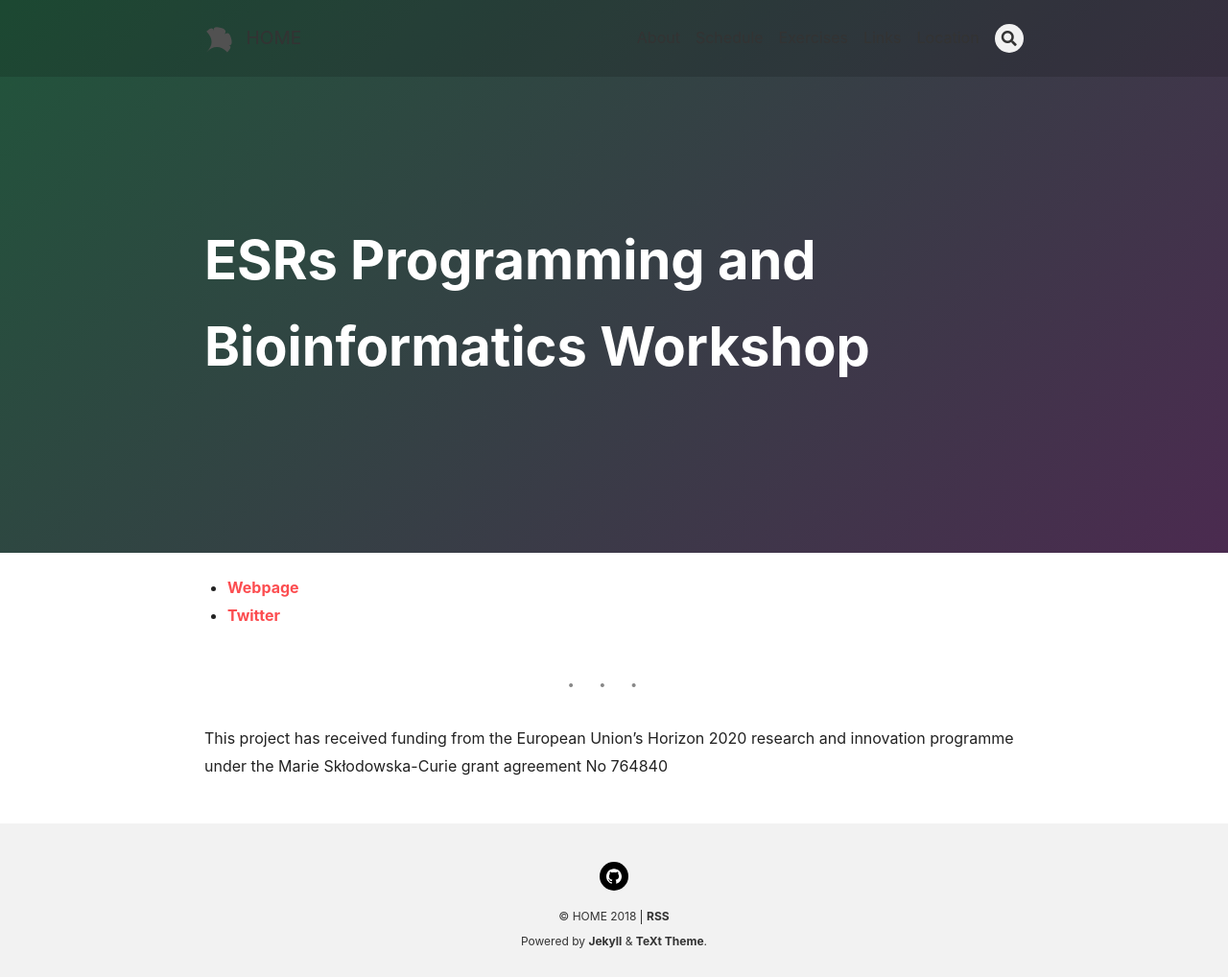
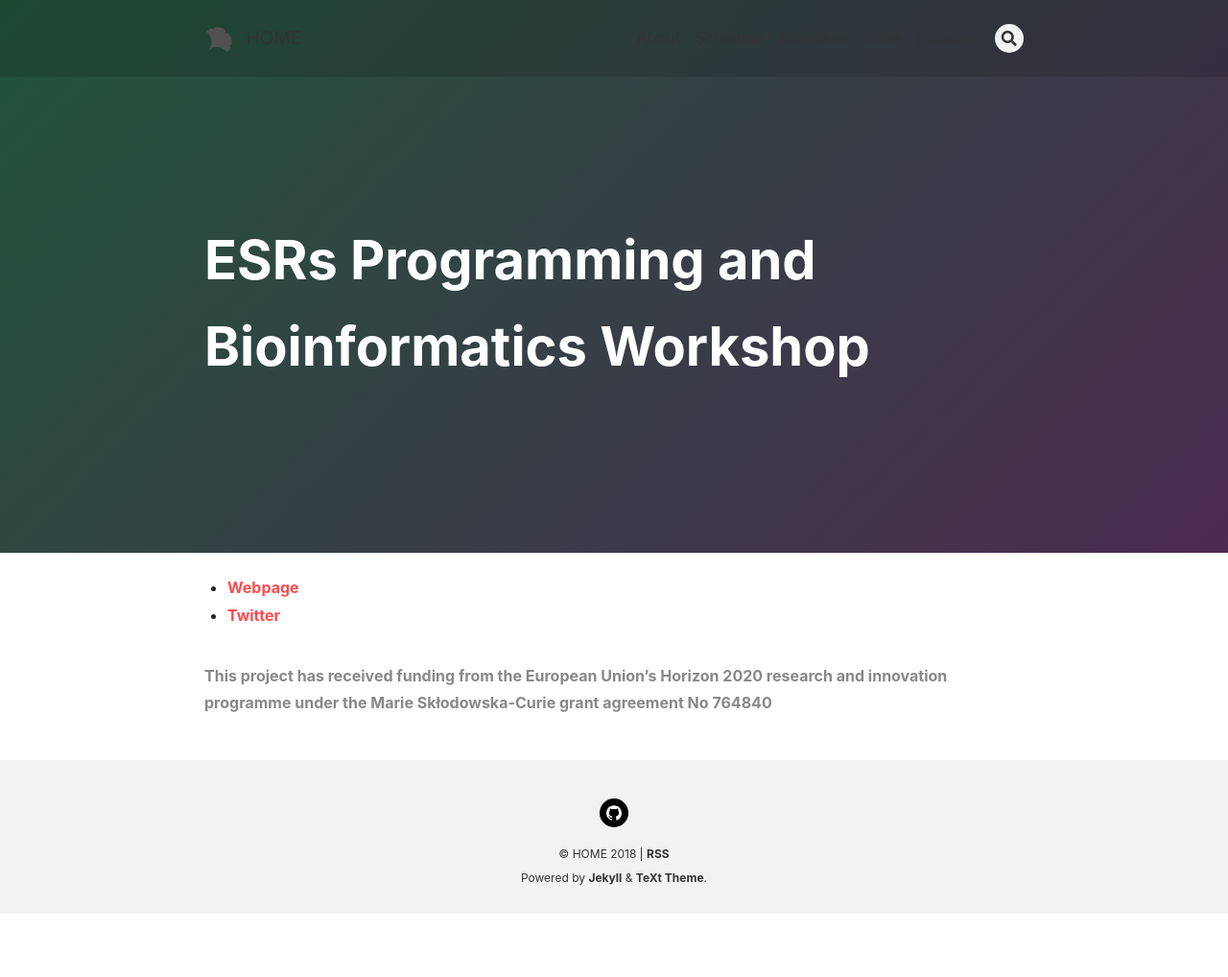
Before and after one commit to itn-ignite/ESRs-Programming-and-Bioinformatics-Workshop, a Jekyll site: the page built from docs/index.md, in a window 1280 px wide. Shown: the whole page at 96% size. Built offline with Jekyll 4.4.1, drawn with Linux system fonts in a browser that asks for light colours; nearby versions of some CDN libraries; after the commit the page ends 952 px from its top, so only the background shows below that.

```diff
--- a/docs/index.md
+++ b/docs/index.md
@@ -19,5 +19,4 @@ article_header:
 - [Twitter](https://twitter.com/itn_ignite)
 
 
----
-This project has received funding from the European Union’s Horizon 2020 research and innovation programme under the Marie Skłodowska-Curie grant agreement No 764840
+###### This project has received funding from the European Union’s Horizon 2020 research and innovation programme under the Marie Skłodowska-Curie grant agreement No 764840
```
